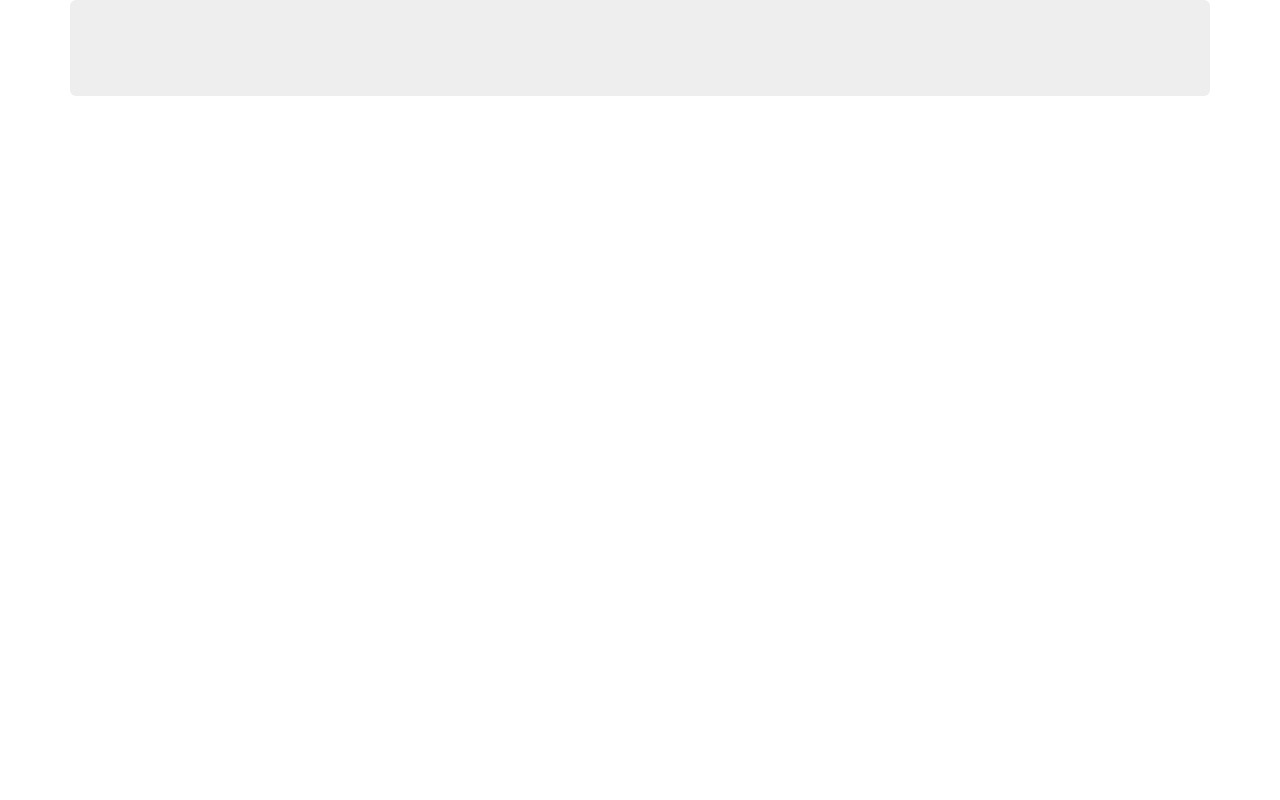
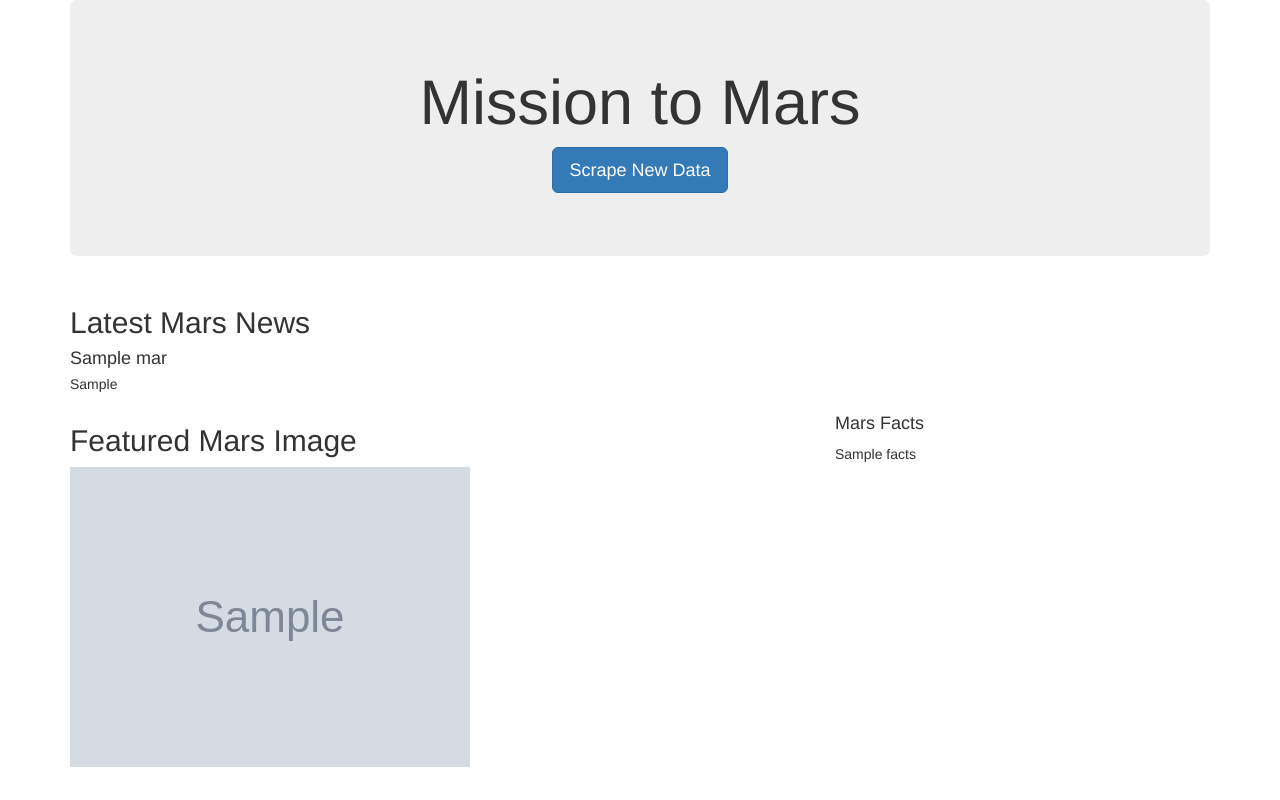
Before and after one commit to tfoster-ut/Mission-to-Mars, a Flask app: page / in a window 1280 px wide. Run offline with Flask 2, Linux system fonts and the light colour scheme; grey boxes marked "Sample" are stand-in pictures; a database or web service that is not in the repository returns one stand-in record (values such as "Sample title"); some libraries are stand-ins or nearby versions.

Commit message:
complete webpage and run flask successfully

```diff
--- a/templates/index.html
+++ b/templates/index.html
@@ -1,8 +1,8 @@
 <!DOCTYPE html>
 <html lang="en">
   <head>
-    <meta charset="UTF-8">
-    <meta name="viewport" content="width=device-width, initial-scale=1.0">
+    <meta charset="UTF-8" />
+    <meta name="viewport" content="width=device-width, initial-scale=1.0" />
     <meta http-equiv="X-UA-Compatible" content="ie=edge" />
     <title>Mission to Mars</title>
     <link
@@ -12,7 +12,37 @@
   </head>
   <body>
     <div class="container">
+      <!-- Add Jumbotron to Header -->
       <div class="jumbotron text-center">
+        <h1>Mission to Mars</h1>
+        <!-- Add a button to activate scraping script -->
+        <p><a class="btn btn-primary btn-lg" href="/scrape" role="button">Scrape New Data</a></p>
+      </div>
+      <!-- Add section for Mars News -->
+      <div class="row" id="mars-news">
+        <div class="col-md-12">
+          <div class="media">
+            <div class="media-body">
+              <h2>Latest Mars News</h2>
+              <h4 class="media-heading">{{ mars.news_title }}</h4>
+              <p>{{ mars.news_paragraph }}</p>
+            </div>
+          </div>
+        </div>
+      </div>
+      <!-- Section for Featured Image and Facts table -->
+      <div class="row" id="mars-featured-image">
+        <div class="col-md-8">
+          <h2>Featured Mars Image</h2>
+          <img src="{{mars.featured_image}}" class="img-responsive" alt="Responsive image"/>
+        </div>
+        <div class="col-md-4">
+          <!-- Mars Facts -->
+          <div class="row" id="mars-facts">
+            <h4>Mars Facts</h4>
+            {{ mars.facts | safe }}
+          </div>
+        </div>
       </div>
     </div>
   </body>
```
Also changed, not shown: 1 other file. Lines whose indentation alone changed are shown as unchanged.
